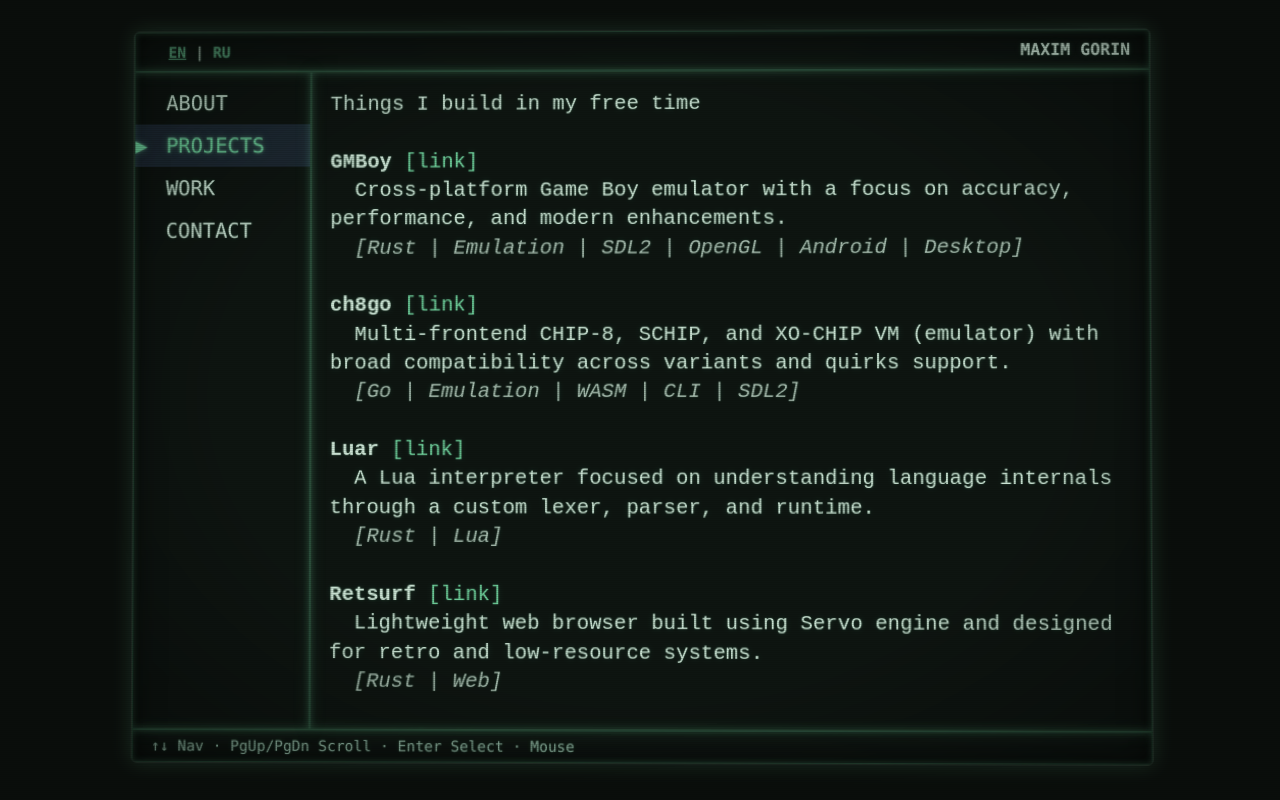
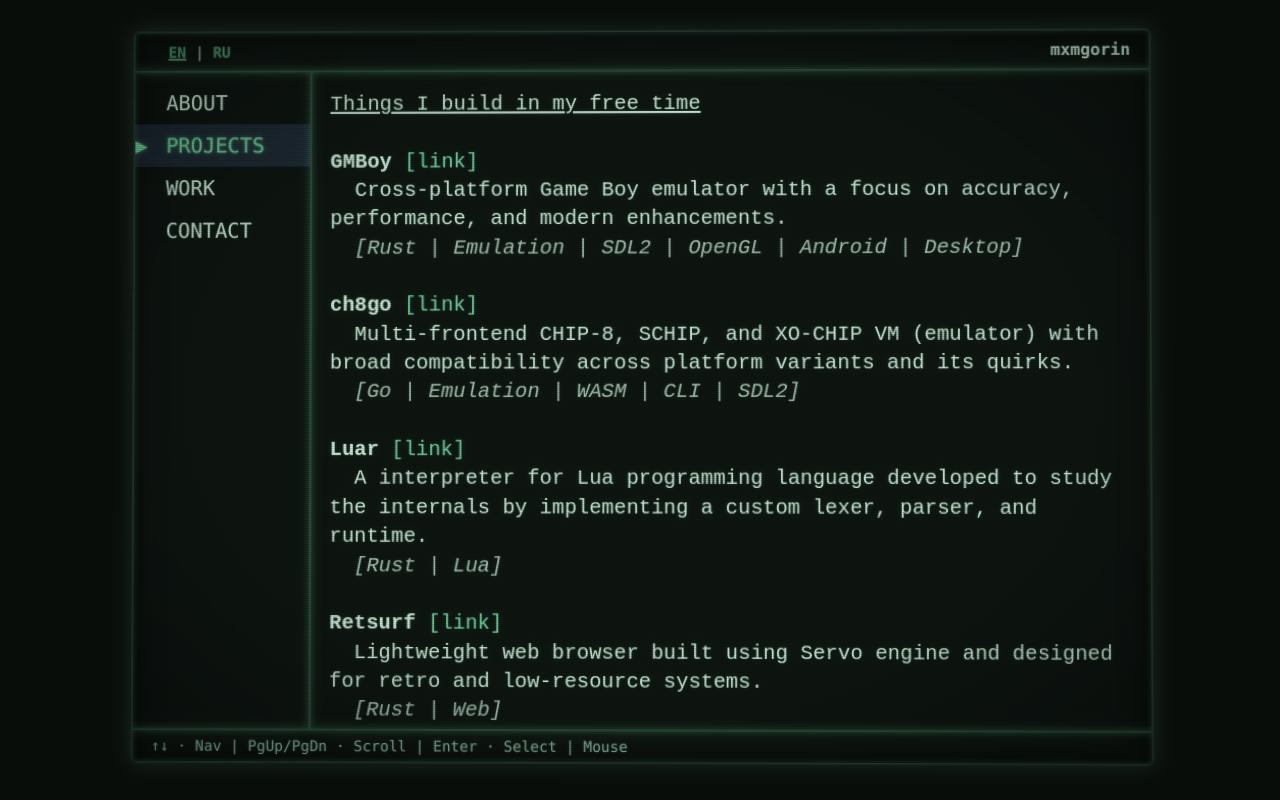
Before and after one commit to mxmgorin/mxmgorin.github.io, a plain HTML site: page index.html in a window 1280 px wide. Both pictures are taken after a click on the item "PROJECTS". Drawn offline with Linux system fonts and the light colour scheme.

Commit message:
feat: improve wording

```diff
--- a/css/base.css
+++ b/css/base.css
@@ -36,3 +36,7 @@ a:hover {
   font-style: italic;
   opacity: 0.8;
 }
+
+.view-title {
+    text-decoration: underline;
+}
--- a/css/tui.css
+++ b/css/tui.css
@@ -38,6 +38,7 @@
 .tui-header .lang .active {
     opacity: 1;
     text-decoration: underline;
+    text-decoration-thickness: 2px;
 }
 
 .tui-body {
--- a/index.html
+++ b/index.html
@@ -14,7 +14,7 @@
         <main class="tui">
             <header class="tui-header">
                 <span class="title"><span class="lang"></span></span>
-                <span class="status">MAXIM GORIN</span>
+                <span class="status">mxmgorin</span>
             </header>
 
             <div class="tui-body">
@@ -28,7 +28,7 @@
             </div>
 
             <footer class="tui-footer">
-                ↑↓ Nav · PgUp/PgDn Scroll · Enter Select · Mouse
+                ↑↓ · Nav | PgUp/PgDn · Scroll | Enter · Select | Mouse
             </footer>
         </main>
 
--- a/js/content/projects.js
+++ b/js/content/projects.js
@@ -16,7 +16,7 @@ export const projects = [
   {
     name: "ch8go",
     desc: {
-      en: "Multi-frontend CHIP-8, SCHIP, and XO-CHIP VM (emulator) with broad compatibility across variants and quirks support.",
+      en: "Multi-frontend CHIP-8, SCHIP, and XO-CHIP VM (emulator) with broad compatibility across platform variants and its quirks.",
       ru: "Мультифронтендная виртуальная машина, реализующая CHIP-8, SCHIP и XO-CHIP, ориентированная на максимальную совместимость между различными историческими версиями платформы.",
     },
     url: "https://mxmgorin.github.io/ch8go/web/",
@@ -25,7 +25,7 @@ export const projects = [
   {
     name: "Luar",
     desc: {
-      en: "A Lua interpreter focused on understanding language internals through a custom lexer, parser, and runtime.",
+      en: "A interpreter for Lua programming language developed to study the internals by implementing a custom lexer, parser, and runtime.",
       ru: "Интерпретатор для языка программирования Lua, созданный для изучения внутреннего устройства через реализацию лексера, парсера и рантайма.",
     },
     url: "https://github.com/mxmgorin/luar",
@@ -43,7 +43,7 @@ export const projects = [
   {
     name: "egui-sdl2",
     desc: {
-      en: "Library that integrates egui with SDL2, providing input handling and rendering backends.",
+      en: "Library that integrates egui with SDL2, providing input handling and several rendering backends.",
       ru: "Библиотека для использования egui с SDL2, обеспечивающая обработку событий ввода полязователя и видео рендеринг с использованием мескольких бекендов.",
     },
     url: "https://github.com/mxmgorin/egui-sdl2",
--- a/js/content/work.js
+++ b/js/content/work.js
@@ -8,7 +8,7 @@ export const work = [
     name: "Team Lead — Prop Trading Platform",
     desc: {
       en: "Managed a development team of a high-load financial system. Responsible for system architecture, core backend components, and production operations. Worked on the trading engine, payment flows, and third-party integrations.",
-      ru: "Руководил командой разработки высоконагруженной финансовой системы. Отвечал за архитектуру системы, ключевые компоненты бэкенда и мониторинг в проде. Работал над торговым движком, платёжными сервисами и интеграциeй с внешними системами.",
+      ru: "Руководил командой разработки высоконагруженной финансовой системы. Отвечал за архитектуру системы, ключевые компоненты бэкенда и мониторинг в проде. Работал над торговым движком, платёжными сервисами и интеграциями с внешними системами.",
     },
     url: "",
     tags: ["Rust", "PSQL", "Docker", "Prometheus", "Grafana"],
@@ -17,7 +17,7 @@ export const work = [
     name: "Tech Lead — Trading Platform",
     desc: {
       en: "Designed system architecture and API layers for a high-load, real-time trading system. Migrated performance-critical services from .NET to Rust, significantly reducing memory usage and latency. Worked on core backend services, payment integrations, and contributed to team technical growth.",
-      ru: "Cпроектировал архитектуру системы и API для высоконагруженной торговой системы. Выполнил миграцию критичных по производительности сервисов с C#.NET на Rust, существенно снизив потребление памяти и задержки. Работал над ключевыми бэкенд-сервисами, платёжными интеграциями, вносил вклад в техническое развитие команды.",
+      ru: "Cпроектировал архитектуру системы и API для высоконагруженной торговой системы. Выполнил миграцию критичных по производительности сервисов с C#.NET на Rust, что существенно снизило потребление памяти и задержки. Работал над ключевыми бэкенд-сервисами, платёжными интеграциями, вносил вклад в техническое развитие команды.",
     },
     url: "",
     tags: ["Rust", "C#", "PSQL", "K8s"],
@@ -26,7 +26,7 @@ export const work = [
     name: "Backend Developer — Trading & Wallet Platforms",
     desc: {
       en: "Designed and implemented backend systems for production trading and wallet platforms, including automated hedging, real-time monitoring, and risk notifications. Developed distributed backend services supporting multiple asset classes, and real-time client communication. Worked on integrations with external trading and messaging providers, as well as analytical reporting on user activity.",
-      ru: "Проектировал и разрабатывал бэкенд-системы для криптокошелька и торговой платформы. Реализовывал автоматизированное хеджирование, мониторинг в реальном времени и уведомления о рисках. Работал над автоматизацией и инструментами коммуникации службы поддержки, интеграциями с внешними торговыми и мессенджинг-провайдерами, а также аналитической отчётностью по активности пользователей.",
+      ru: "Проектировал и разрабатывал бэкенд-системы для криптокошелька и торговой платформы. Реализовал авто-хеджирование, мониторинг в реальном времени и уведомления о рисках. Работал над автоматизацией и инструментами коммуникации службы поддержки, интеграциями с внешними торговыми и мессенджинг-провайдерами, а также аналитической отчётностью по активности пользователей.",
     },
     url: "",
     tags: ["C#", "Blazor", "PSQL", "Kafka", "Redis"],
@@ -35,7 +35,7 @@ export const work = [
     name: "Fullstack Developer — Media Processing System",
     desc: {
       en: "Designed system architecture and developed backend services for automated video and photo processing based on templates. Built backend infrastructure for media workflows and client applications for web and desktop.",
-      ru: "Спроектировал архитектуру системы и разрабатывал бэкенд-сервисы и клиенские приложения для автоматизированной обработки видео и изображений на основе шаблонов.",
+      ru: "Спроектировал архитектуру системы и разрабатывал бэкенд-сервисы, а так же клиенские веб- и десктоп-приложения для автоматизированной обработки видео и изображений на основе шаблонов.",
     },
     url: "",
     tags: ["C#", "TS", "Angular", "WPF", "MySQL"],
@@ -44,7 +44,7 @@ export const work = [
     name: "Backed Developer — Booking Platform",
     desc: {
       en: "Developed backend and frontend components for production systems in finance and travel domains. Worked on API development for high-load system, including a booking platform handling millions of daily requests, and integrations with external providers. Contributed to maintenance, refactoring, task estimation, and technical documentation.",
-      ru: "Разрабатывал бэкенд- и фронтенд-компоненты для системы в тревел-домене. Работал над разработкой API для высоконагруженной платформы бронирования авиа билетов, обрабатывающую миллионы запросов в день, а также над интеграциями с внешними провайдерами. Участвовал в сопровождении, рефакторинге, оценке задач и подготовке технической документации.",
+      ru: "Разрабатывал бэкенд- и фронтенд-компоненты для высоконагруженной платформы бронирования авиа билетов, обрабатывающую миллионы запросов в день. Занимался разработкой API, а также над интеграциями с внешними провайдерами. Участвовал в сопровождении, рефакторинге, оценке задач и подготовке технической документации.",
     },
     url: "",
     tags: ["C#", "TS", "Vue", "MSSQL", "RabbitMQ", "Redis"],
--- a/js/render.js
+++ b/js/render.js
@@ -82,6 +82,7 @@ function renderBlocks(root, items, title) {
   if (titleTr) {
     const el = document.createElement("span");
     el.textContent = `${titleTr}\n\n`;
+    el.classList.add("view-title");
     pre.append(el);
   }
 
@@ -127,7 +128,7 @@ function renderBlocks(root, items, title) {
 }
 
 function renderText(root, text) {
-  const val = text[state.lang] ?? text[DEFAULT_LANG];
+  const val = getTranslated(text);
   root.innerHTML = `<pre>${val}</pre>`;
 }
 
```
